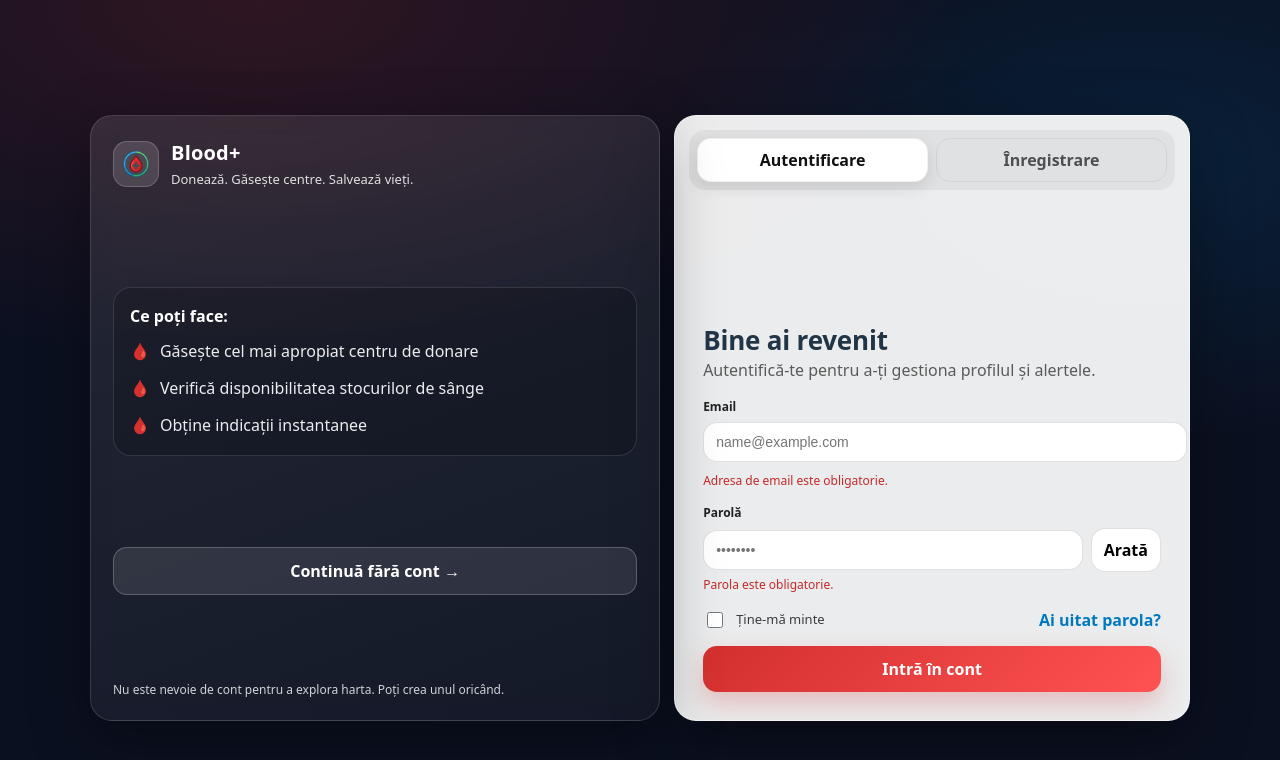
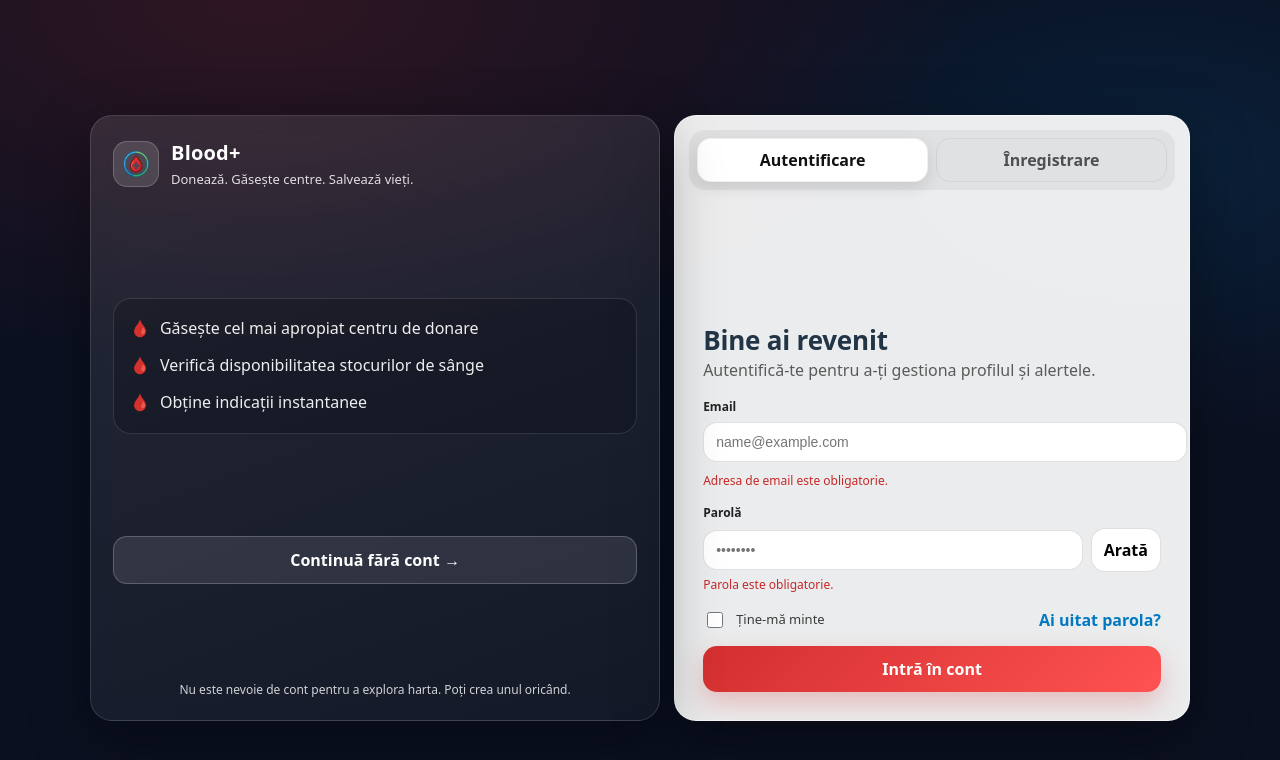
Before and after one commit to tudor-cretu/BloodPlus, a React (Vite) app in the folder blood+/: page / in a window 1280 px wide. Shown: the top 760 px of the page. Built offline with nearby package versions, Linux system fonts and the light colour scheme.

Commit message:
small change at frontend

```diff
--- a/blood+/src/AuthPage.jsx
+++ b/blood+/src/AuthPage.jsx
@@ -90,7 +90,6 @@ export default function AuthPage({ onContinueAsGuest, onAuthSuccess }) {
           </div>
 
           <div style={styles.featureBox}>
-            <div style={styles.featureTitle}>Ce poți face:</div>
             <ul style={{ ...styles.featureList, listStyle: "none", paddingLeft: 0, margin: 0 }}>
             <li style={{ display: "flex", gap: 10, alignItems: "flex-start", marginBottom: 10 }}>
                 <span aria-hidden="true">🩸</span>
@@ -113,7 +112,7 @@ export default function AuthPage({ onContinueAsGuest, onAuthSuccess }) {
             Continuă fără cont →
           </button>
 
-          <div style={styles.smallNote}>
+          <div style={{ ...styles.smallNote, textAlign: "center" }}>
             Nu este nevoie de cont pentru a explora harta. Poți crea unul oricând.
           </div>
         </section>
```
